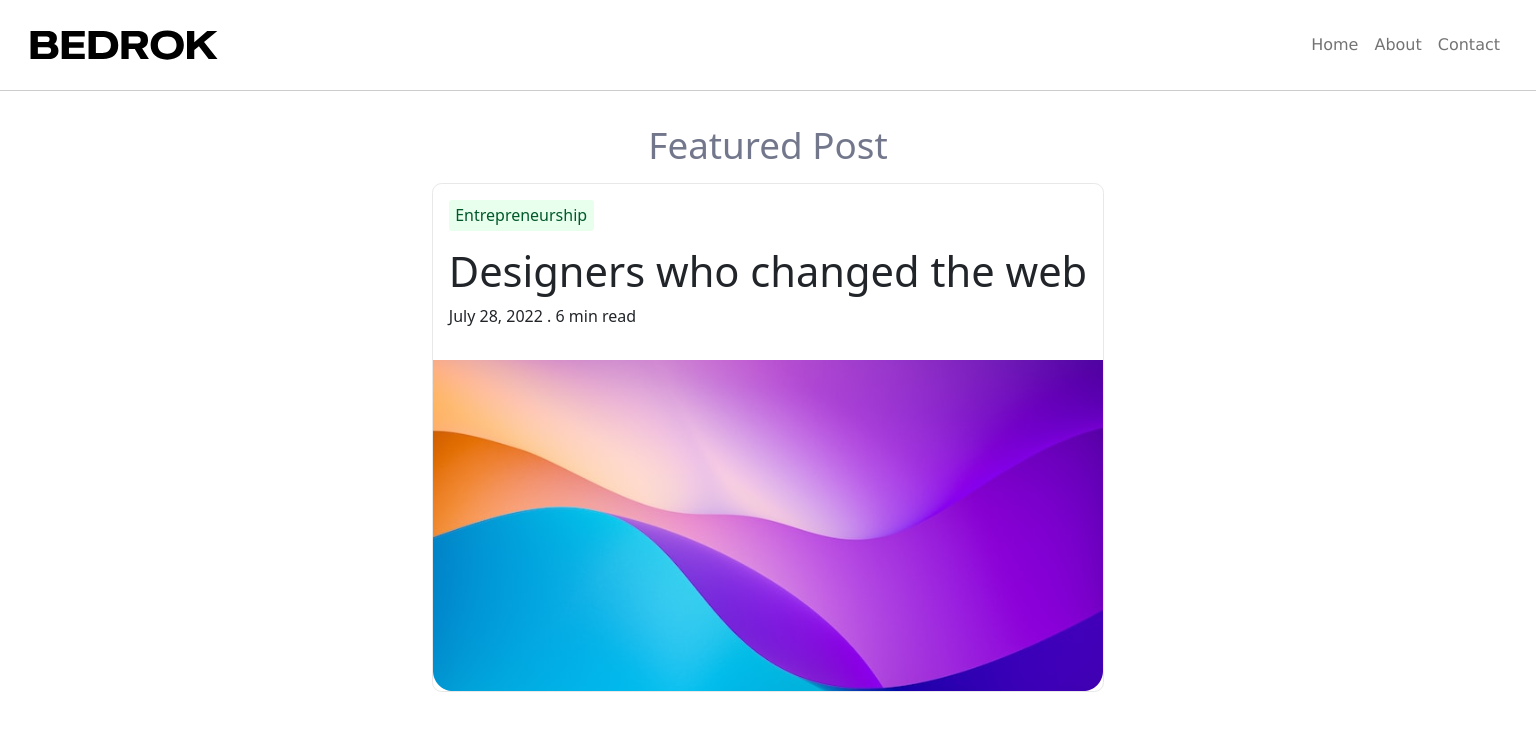
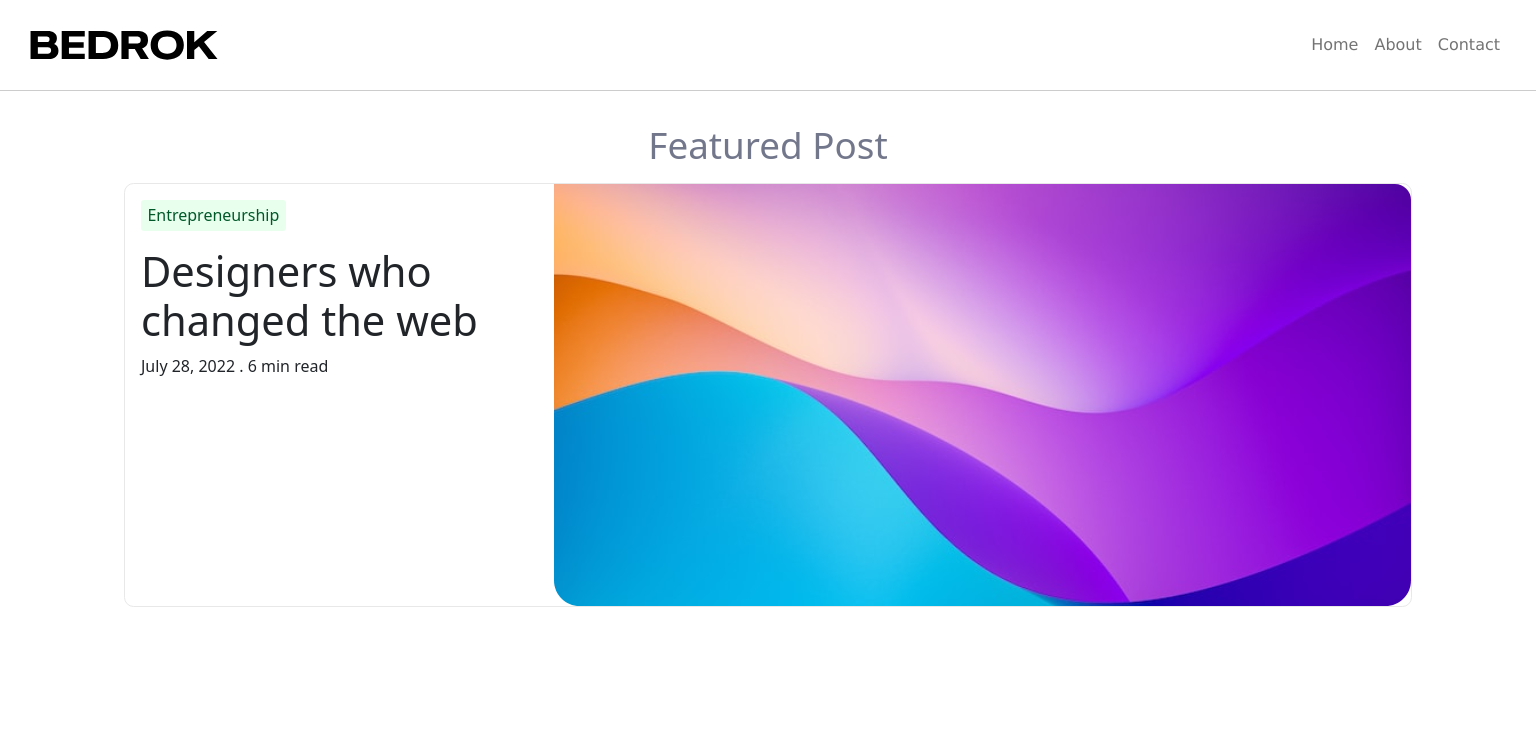
Before and after one commit to JosafatJimenezB/landing_Angular-Infotec, an Angular app: page / in a window 1536 px wide. Shown: the top 730 px of the page. Built offline with nearby package versions, Linux system fonts and the light colour scheme.

Commit message:
add: responsive card

```diff
--- a/src/app/post/post.component.css
+++ b/src/app/post/post.component.css
@@ -40,3 +40,17 @@ img{
 .card-image{
   width: 100%;
 }
+
+
+@media (min-width: 1281px) {
+
+  .card{
+    display: grid;
+    grid-template-columns: 1fr 2fr;
+  }
+
+  img{
+    border-radius: 0 1rem 1rem 0;
+  }
+
+}
```
